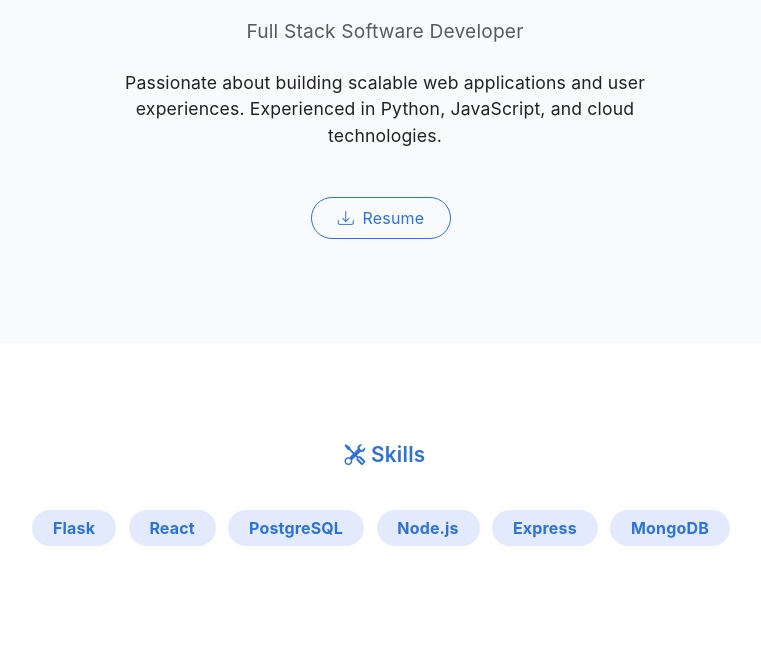
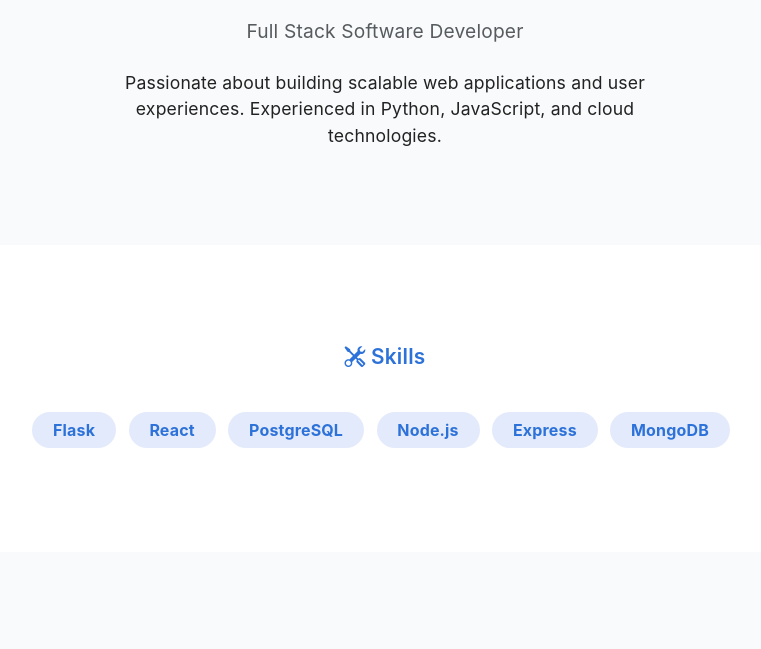
Before and after one commit to tmaster001/tlindor-portfolio, a Flask app: page / in a window 1280 px wide. Shown: the part 161-810 px from the top of the page, without its empty margins (255-1016 px from the left). Run offline with Flask 3, Linux system fonts and the light colour scheme.

Commit message:
removed download resume button

```diff
--- a/templates/hello.html
+++ b/templates/hello.html
@@ -36,9 +36,6 @@
             <h1 class="fw-bold text-primary mb-3" style="font-size:2.2rem;">{{ profile.name }}</h1>
             <div class="text-muted mb-4" style="font-size:1.2rem;">{{ profile.title }}</div>
             <p class="mx-auto mb-0" style="max-width: 540px; font-size:1.1rem;">{{ profile.bio }}</p>
-            <a href="{{ url_for('static', filename='resume.pdf') }}" class="btn btn-outline-primary mt-5 contact-btn" download>
-                <i class="bi bi-download me-1"></i> Resume
-            </a>
         </div>
     </section>
 
```
